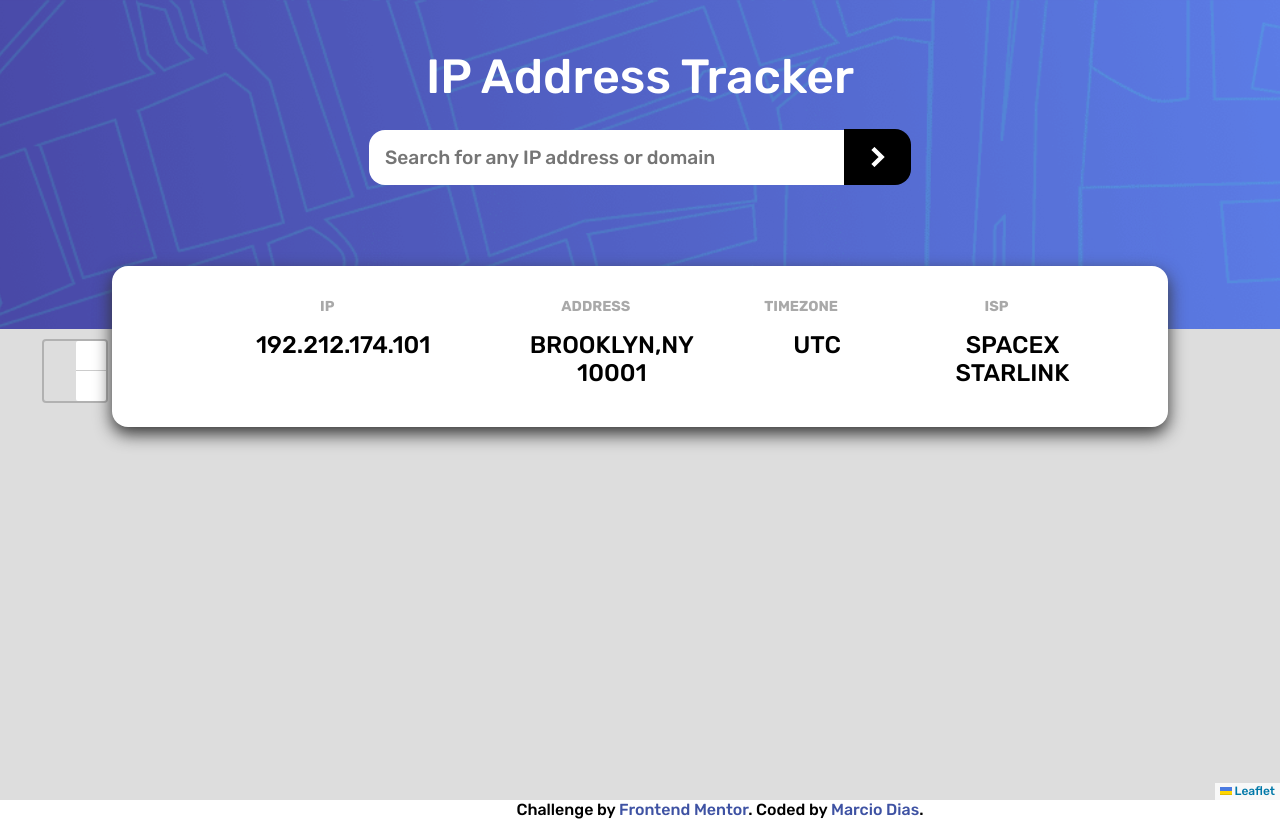
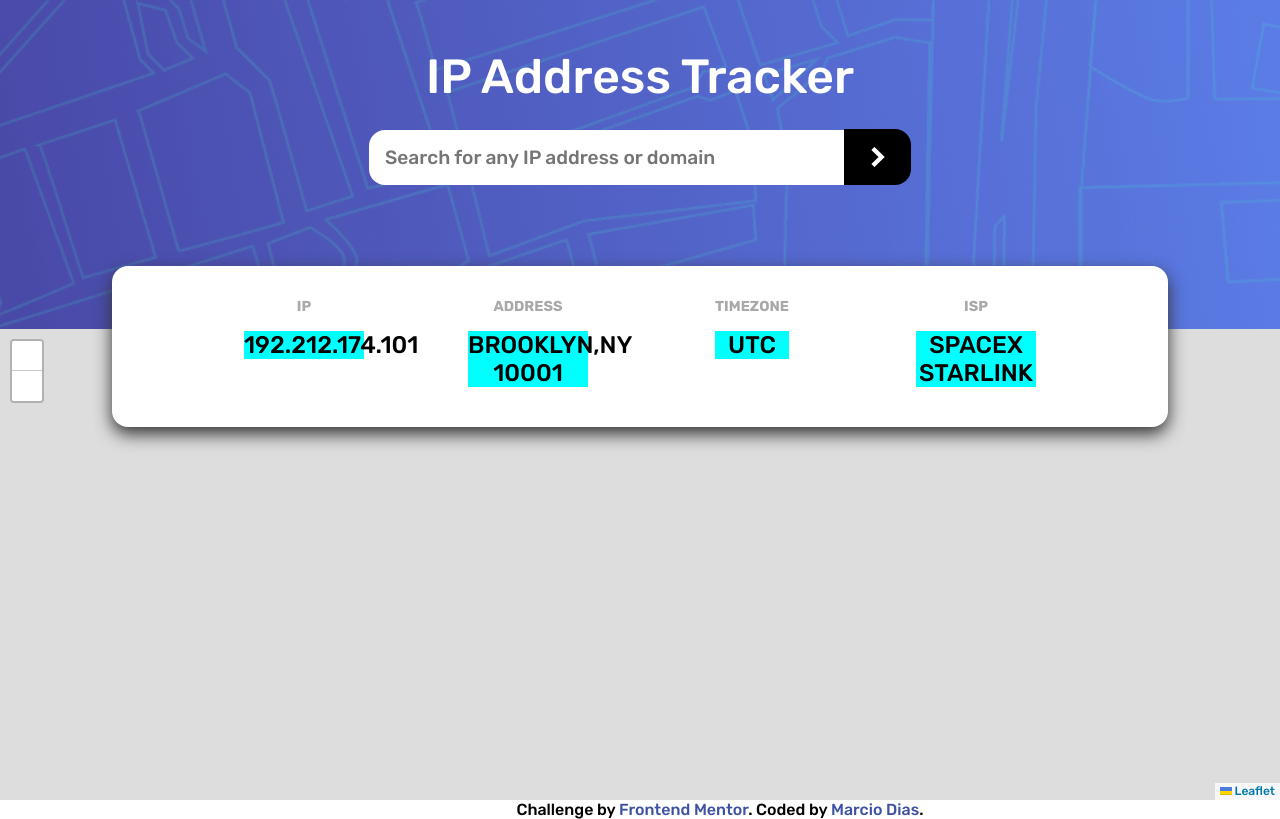
Before and after one commit to MarcioBADias/id-adress-tracker, a plain HTML site: page index.html in a window 1280 px wide. Shown: the top 819 px of the page. Drawn offline with nearby package versions, Linux system fonts and the light colour scheme; no server answers.

Commit message:
Ajustes de CSS

```diff
--- a/css/style.css
+++ b/css/style.css
@@ -80,6 +80,7 @@ span{
     box-shadow: 0px 7px 17px 0px #333;
     padding: 1rem;
     position: absolute;
+
     z-index: 2;
 }
 
@@ -88,8 +89,14 @@ ul{
     padding: 1rem 4rem;
     justify-content: center;
     list-style: none;
-    max-height: 100%;
-    width: 80vw;
+    max-height: 150px;
+    min-width: 80vw;
+}
+
+li{
+    display: flex;
+    justify-content: space-around;
+    width: 100%;
 }
 
 .title-area{
@@ -98,18 +105,18 @@ ul{
     font-size: .9rem;
     font-weight: 700;
     margin-bottom: .5rem;
+    max-width: 120px;
     text-transform: uppercase;
 }
 
 .response{
+    background-color: aqua;
     color: black;
     font-size: 1.5rem;
     font-weight: 500;
     margin-top: 1rem;
-}
-
-div{
-    padding-left: 2rem;
+    text-align: center;
+    text-overflow: ellipsis;
 }
 
 .map-area{
```
